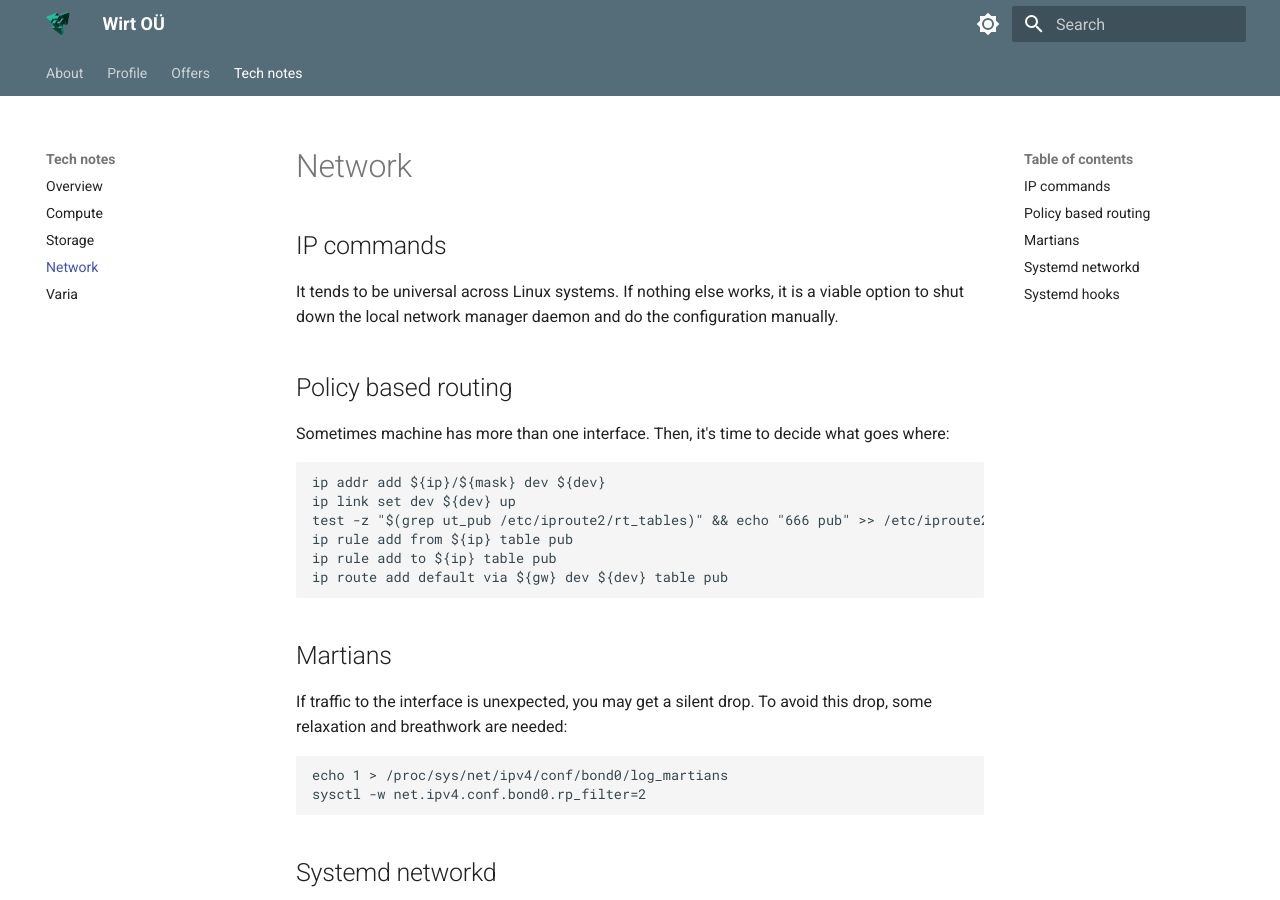
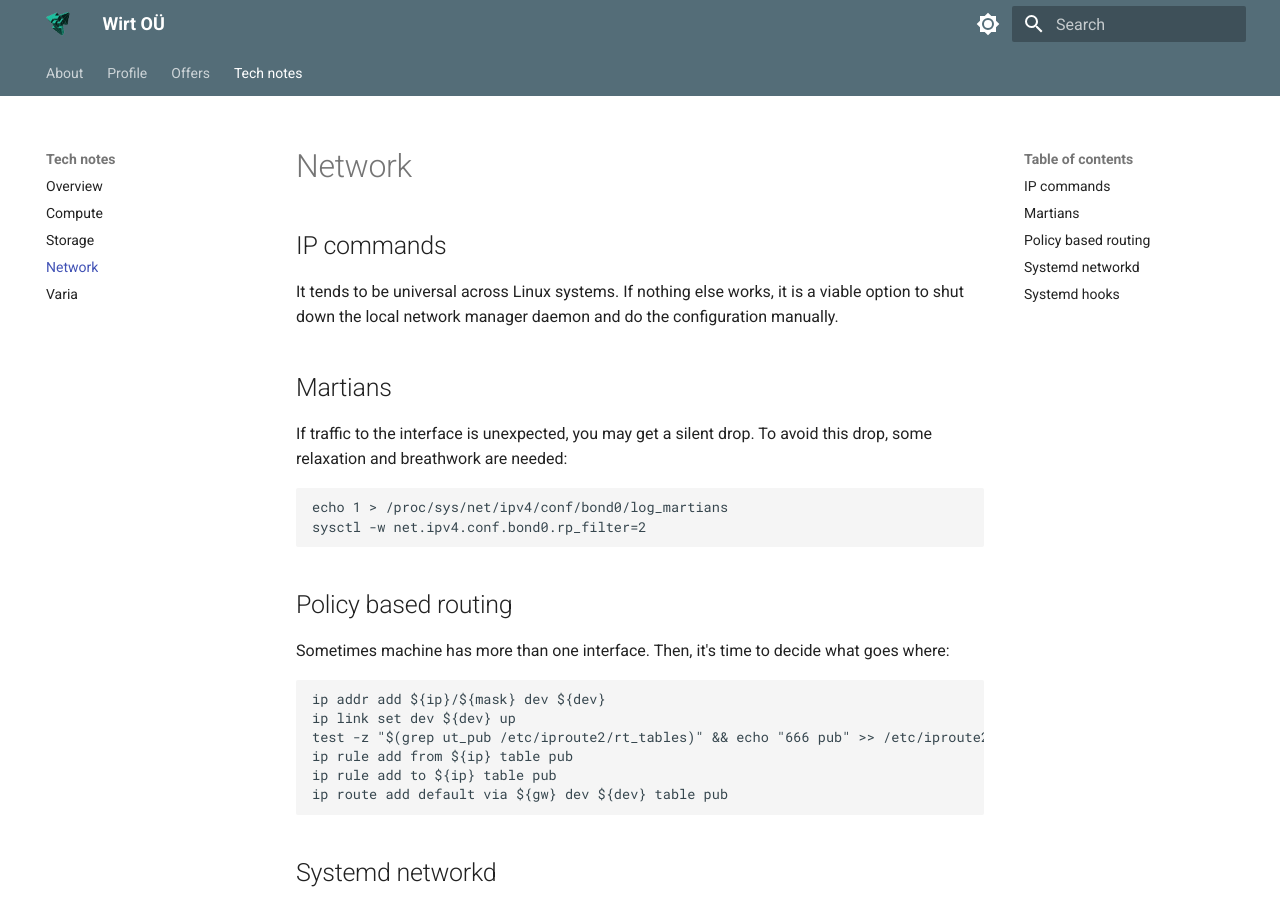
Before and after one commit to wirt-ee/wirt-ee.github.io, an MkDocs documentation site: the page built from docs/notes/network.md, in a window 1280 px wide and 900 px high. Built offline with MkDocs 1.6.1 and Material for MkDocs 9.7.7, drawn with Linux system fonts in a browser that asks for light colours; some of the changed lines change nothing that is shown.

Commit message:
refactor fw

````diff
--- a/docs/notes/network.md
+++ b/docs/notes/network.md
@@ -4,6 +4,12 @@ title: Network
 ## IP commands
 It tends to be universal across Linux systems. If nothing else works, it is a viable option to shut down the local network manager daemon and do the configuration manually.
 
+## Martians
+If traffic to the interface is unexpected, you may get a silent drop. To avoid this drop, some relaxation and breathwork are needed:
+```
+echo 1 > /proc/sys/net/ipv4/conf/bond0/log_martians
+sysctl -w net.ipv4.conf.bond0.rp_filter=2
+```
 
 ## Policy based routing
 Sometimes machine has more than one interface. Then, it's time to decide what goes where:
@@ -15,13 +21,6 @@ test -z "$(grep ut_pub /etc/iproute2/rt_tables)" && echo "666 pub" >> /etc/iprou
 ip rule add from ${ip} table pub
 ip rule add to ${ip} table pub
 ip route add default via ${gw} dev ${dev} table pub
-```
-
-## Martians
-If traffic to the interface is unexpected, you may get a silent drop. To avoid this drop, some relaxation and breathwork are needed:
-```
-echo 1 > /proc/sys/net/ipv4/conf/bond0/log_martians
-sysctl -w net.ipv4.conf.bond0.rp_filter=2
 ```
 
 ## Systemd networkd
````
